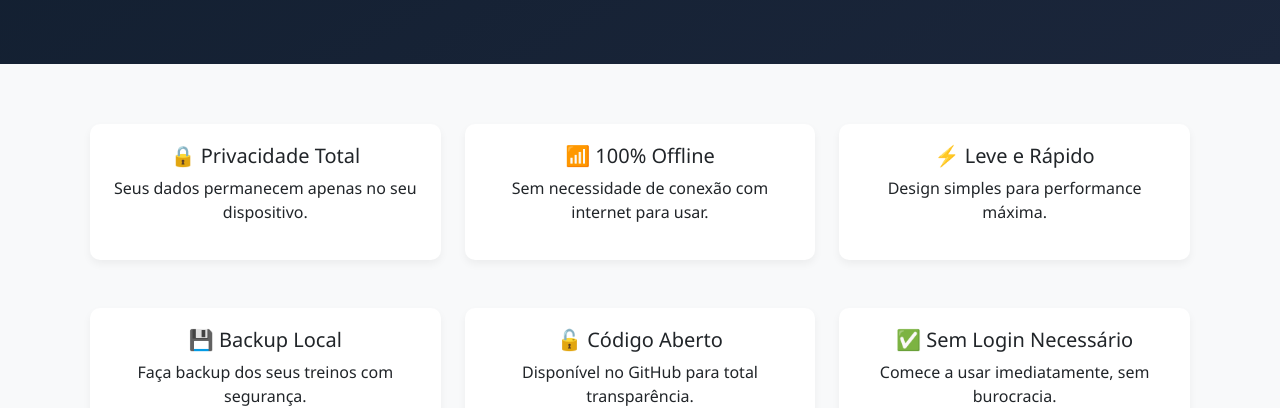
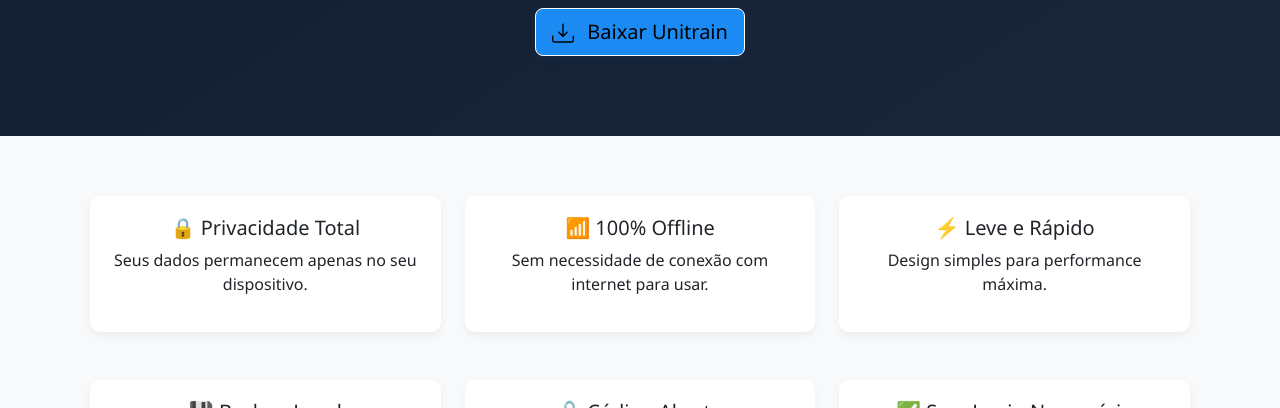
Before and after one commit to FelipeNegrelle/unitrain-site, a plain HTML site: page index.html in a window 1280 px wide. Shown: the part 692-1100 px from the top of the page. Drawn offline with nearby package versions, Linux system fonts and the light colour scheme.

Commit message:
[DEPLOY e SITE] arrumando deploy e add botao de download

```diff
--- a/index.html
+++ b/index.html
@@ -101,6 +101,29 @@
         padding: 20px;
         text-align: center;
       }
+
+      .btn-download-apk {
+        background-color: #1b8af2;
+        border: white 1px solid;
+        color: black;
+        transition: background 0.2s, color 0.2s, box-shadow 0.2s;
+        box-shadow: 0 2px 8px 0 rgba(27, 138, 242, 0.08);
+      }
+      .btn-download-apk:hover, .btn-download-apk:focus {
+        background: #155fa0;
+        color: #fff;
+        border: #1b8af2 1px solid;
+        box-shadow: 0 4px 16px 0 rgba(27, 138, 242, 0.18);
+      }
+
+      .btn-download-apk svg {
+        transition: fill 0.2s;
+      }
+
+      .btn-download-apk:hover svg,
+      .btn-download-apk:focus svg {
+        fill: #fff;
+      }
     </style>
   </head>
 
@@ -133,6 +156,7 @@
         alt="Logo UniTrain"
         style="max-width: 100px"
         class="mb-4"
+        loading="lazy"
       />
       <h2 class="display-5 fw-bold">Gerencie seus treinos com liberdade</h2>
       <p class="lead">Sem login. Sem rastreamento. 100% offline.</p>
@@ -142,6 +166,16 @@
           src="https://img.shields.io/github/stars/caarloshenriq/unitrain?style=for-the-badge&logo=github&label=UniTrain&labelColor=black&color=abdbe3"
         />
       </a>
+
+      <div class="mt-4">
+        <a href="/unitrain.apk" download class="btn btn-primary btn-lg btn-download-apk">
+          <svg xmlns="http://www.w3.org/2000/svg" width="22" height="22" fill="black" class="bi bi-download me-2" viewBox="0 0 16 16" style="vertical-align: sub;">
+            <path d="M.5 9.9a.5.5 0 0 1 .5.5V13a1 1 0 0 0 1 1h12a1 1 0 0 0 1-1v-2.6a.5.5 0 0 1 1 0V13a2 2 0 0 1-2 2H2a2 2 0 0 1-2-2v-2.6a.5.5 0 0 1 .5-.5z"/>
+            <path d="M7.646 10.854a.5.5 0 0 0 .708 0l3-3a.5.5 0 0 0-.708-.708L8.5 9.293V1.5a.5.5 0 0 0-1 0v7.793L5.354 7.146a.5.5 0 1 0-.708.708l3 3z"/>
+          </svg>
+          Baixar Unitrain
+        </a>
+      </div>
     </section>
 
     <section class="feature-section container">
@@ -201,6 +235,7 @@
                 src="screenshot.png"
                 class="d-block mx-auto"
                 alt="Tela 1 do UniTrain"
+                loading="lazy"
               />
             </div>
             <div class="carousel-item">
@@ -208,6 +243,7 @@
                 src="screenshot2.jpeg"
                 class="d-block mx-auto"
                 alt="Tela 2 do UniTrain"
+                loading="lazy"
               />
             </div>
             <div class="carousel-item">
@@ -215,6 +251,7 @@
                 src="screenshot3.jpeg"
                 class="d-block mx-auto"
                 alt="Tela 3 do UniTrain"
+                loading="lazy"
               />
             </div>
             <div class="carousel-item">
@@ -222,6 +259,7 @@
                 src="screenshot4.jpeg"
                 class="d-block mx-auto"
                 alt="Tela 4 do UniTrain"
+                loading="lazy"
               />
             </div>
           </div>
```
Also changed, not shown: 1 other file.
